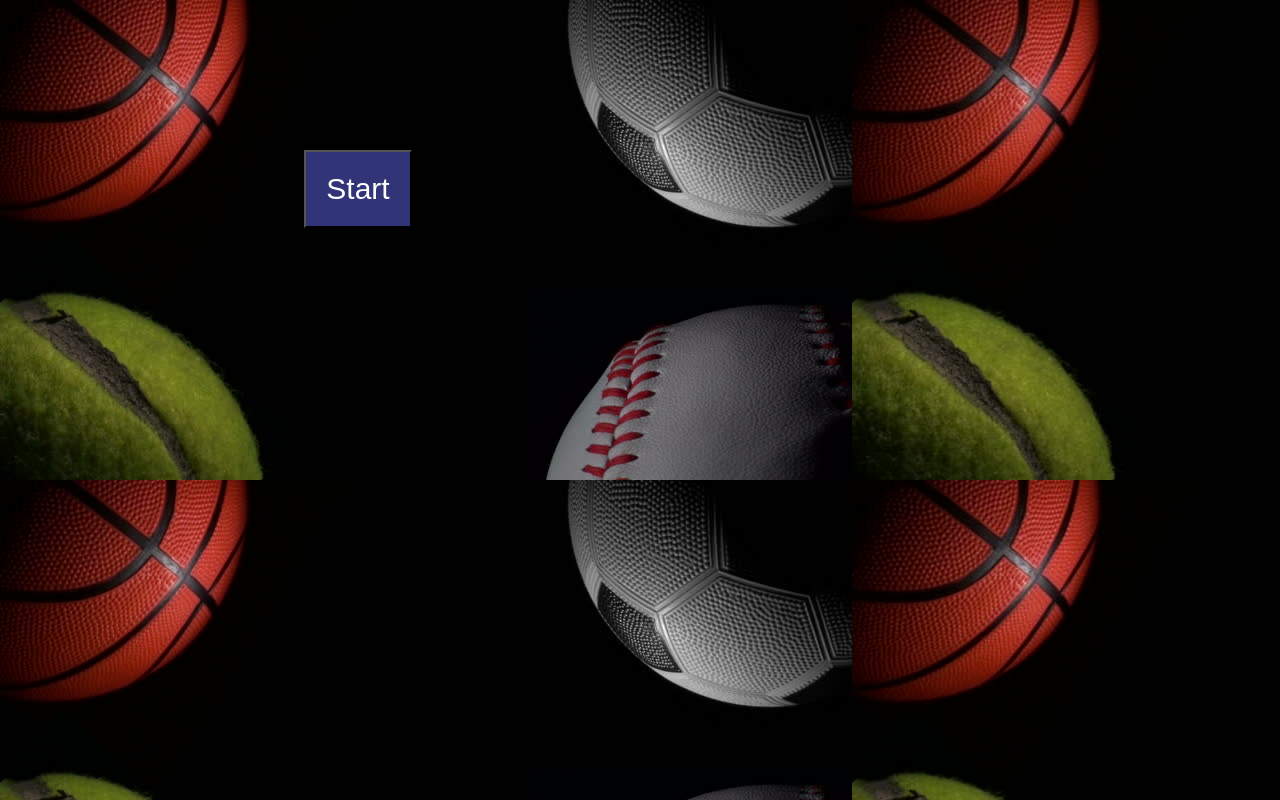
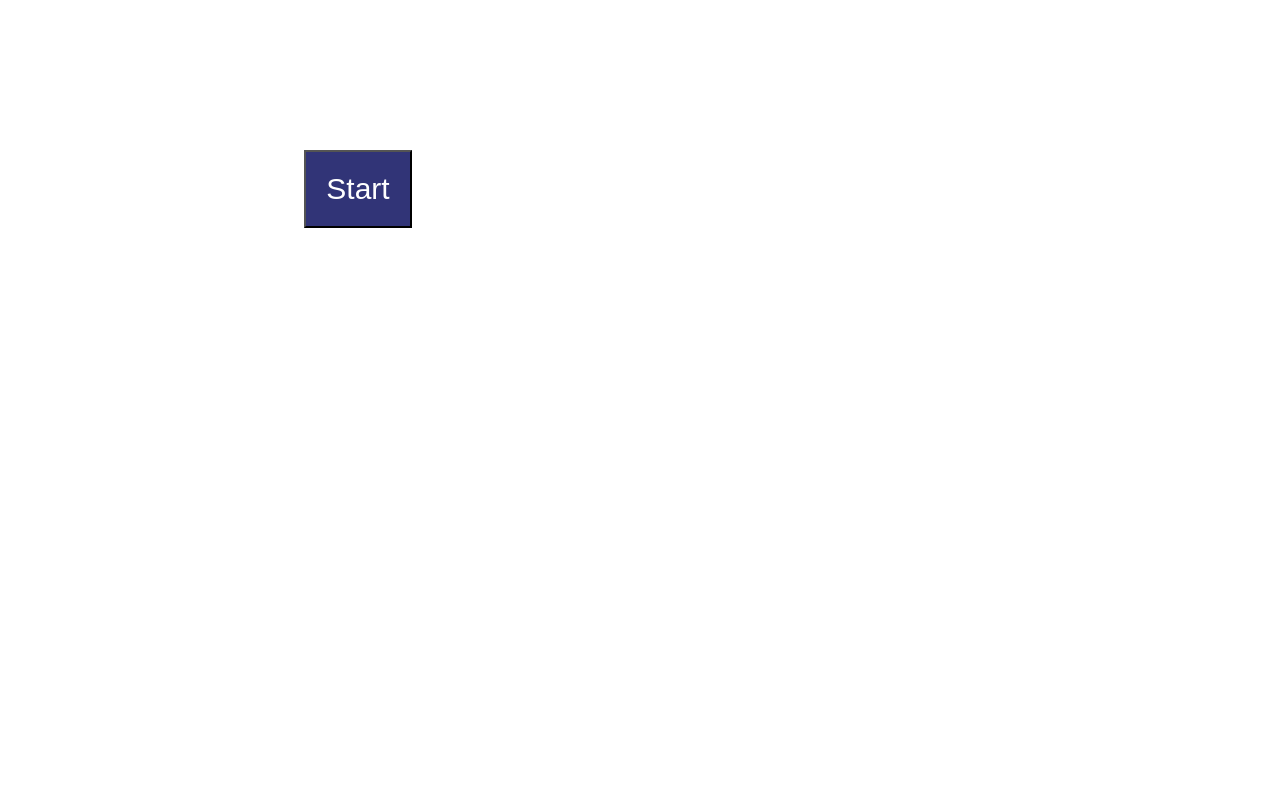
Before and after one commit to tayler176/Trivia-Game, a plain HTML site: page index.html in a window 1280 px wide. Drawn offline with nearby package versions, Linux system fonts and the light colour scheme; files whose address does not match are found by name.

Commit message:
fixed CSS

```diff
--- a/assets/styles.css
+++ b/assets/styles.css
@@ -1,14 +1,14 @@
 body{
-	background: url('/Users/Taylor/bc/Trivia-Game/assets/image/sports-background-images-hd-3.jpg');
+	/* background: url('/assets/image/sports-background-images-hd-3.jpg'); */
 	font-family: 'Raleway', sans-serif;
     font-size: 25px;
+    /* color: white; */
+    /* text-align: center; */
+}
+/* .container{
     color: white;
     text-align: center;
-}
-.container{
-    color: white;
-    text-align: center;
-}
+} */
 
 header{
 	margin-bottom: 20px;
```
Also changed, not shown: 1 other file.
